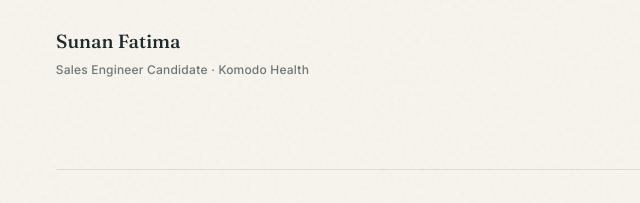
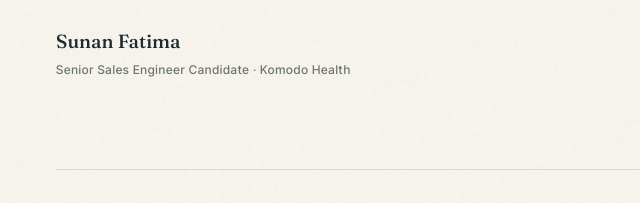
Before and after one commit to SystemsBySoney/KomodoDemo, a plain HTML site: page index.html in a window 1280 px wide. Shown: the part 430-633 px from the top of the page, 0-640 px from the left. Drawn offline with Linux system fonts and the light colour scheme.

Commit message:
Update index.html

```diff
--- a/index.html
+++ b/index.html
@@ -1678,7 +1678,7 @@
         <p>You'll also find links to the presentation deck, the demo mock-up environment, and a brief summary of my prep philosophy for an SE demo and partnership.</p>
         <p>Excited to show you what I built!</p>
         <div class="signoff-name">Sunan Fatima</div>
-        <div class="signoff-title">Sales Engineer Candidate · Komodo Health</div>
+        <div class="signoff-title">Senior Sales Engineer Candidate · Komodo Health</div>
       </div>
     </section>
     <div class="letter-date">May 26, 2026</div>
```
